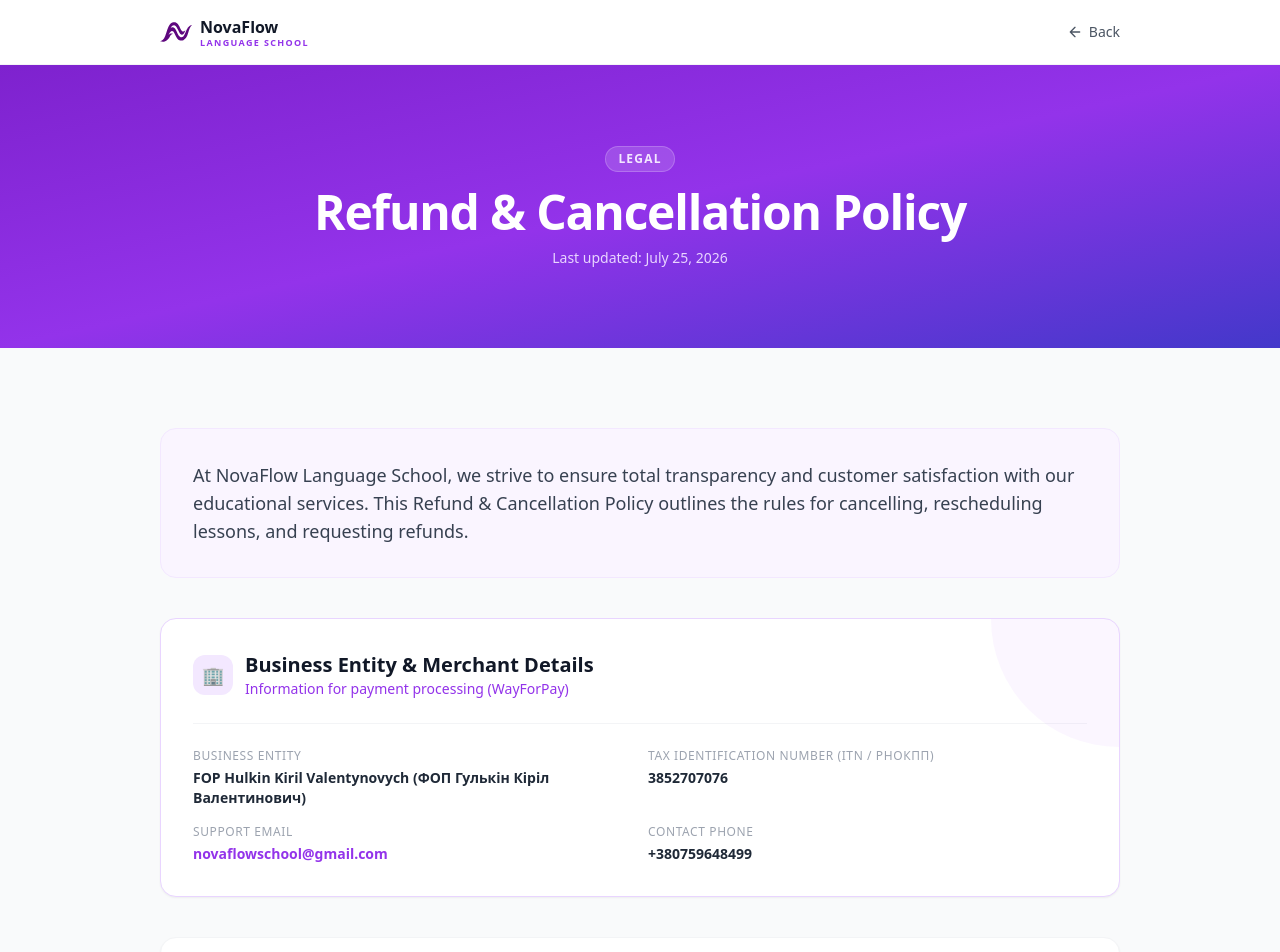
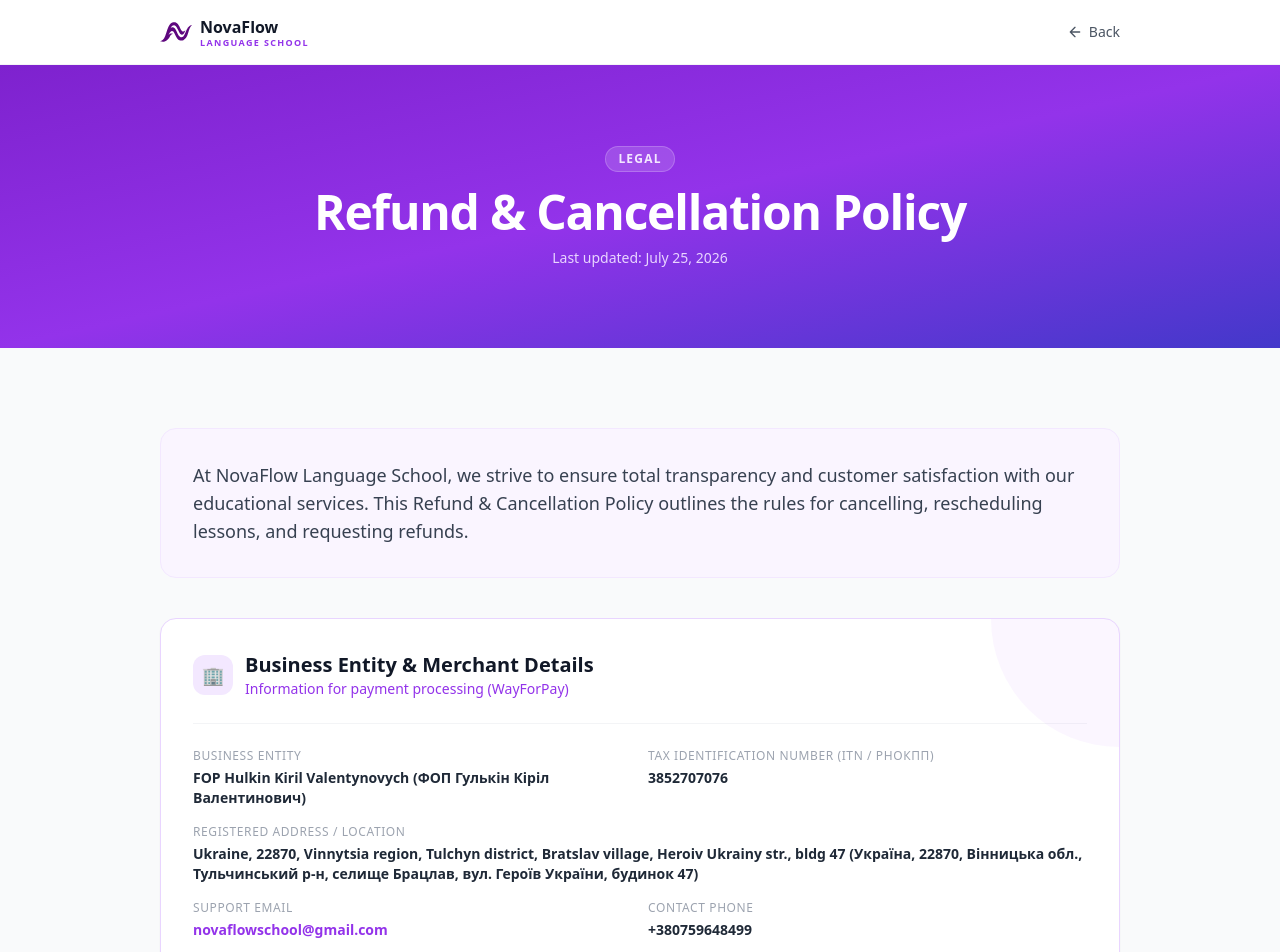
Before and after one commit to java624/NovaFlow, a Next.js app: page /refund-policy in a window 1280 px wide. Shown: the top 952 px of the page. Built offline with nearby package versions, Linux system fonts and the light colour scheme.

Commit message:
Please provide the diff or description of the changes you have made so I can generate the commit message for you.

```diff
--- a/src/app/refund-policy/page.tsx
+++ b/src/app/refund-policy/page.tsx
@@ -16,6 +16,8 @@ const content = {
       subtitle: 'Information for payment processing (WayForPay)',
       nameLabel: 'Business Entity',
       nameVal: 'FOP Hulkin Kiril Valentynovych (ФОП Гулькін Кіріл Валентинович)',
+      addressLabel: 'Registered Address / Location',
+      addressVal: 'Ukraine, 22870, Vinnytsia region, Tulchyn district, Bratslav village, Heroiv Ukrainy str., bldg 47 (Україна, 22870, Вінницька обл., Тульчинський р-н, селище Брацлав, вул. Героїв України, будинок 47)',
       taxLabel: 'Tax Identification Number (ITN / РНОКПП)',
       taxVal: '3852707076',
       emailLabel: 'Support Email',
@@ -67,6 +69,8 @@ const content = {
       subtitle: 'Інформація для платіжної системи (WayForPay)',
       nameLabel: 'Суб\'єкт господарювання',
       nameVal: 'ФОП Гулькін Кіріл Валентинович',
+      addressLabel: 'Місцезнаходження фізичної особи-підприємця',
+      addressVal: 'Україна, 22870, Вінницька обл., Тульчинський р-н, селище Брацлав, вул. Героїв України, будинок 47',
       taxLabel: 'ІПН / РНОКПП',
       taxVal: '3852707076',
       emailLabel: 'Email підтримки',
@@ -118,6 +122,8 @@ const content = {
       subtitle: 'Informationen für die Zahlungsabwicklung (WayForPay)',
       nameLabel: 'Unternehmen',
       nameVal: 'FOP Hulkin Kiril Valentynovych (ФОП Гулькін Кіріл Валентинович)',
+      addressLabel: 'Sitz des Einzelunternehmers (Adresse)',
+      addressVal: 'Ukraine, 22870, Region Winnyzja, Rayon Tultschyn, Siedlung Bratslaw, Herojiw-Ukrajiny-Str., Haus 47 (Україна, 22870, Вінницька обл., Тульчинський р-н, селище Брацлав, вул. Героїв України, будинок 47)',
       taxLabel: 'Steuernummer (ITN / РНОКПП)',
       taxVal: '3852707076',
       emailLabel: 'Support-E-Mail',
@@ -234,6 +240,12 @@ export default function RefundPolicyPage() {
               </span>
               <span className="font-semibold text-gray-800">{data.entityCard.taxVal}</span>
             </div>
+            <div className="sm:col-span-2">
+              <span className="block text-xs font-medium text-gray-400 uppercase tracking-wider mb-1">
+                {data.entityCard.addressLabel}
+              </span>
+              <span className="font-semibold text-gray-800">{data.entityCard.addressVal}</span>
+            </div>
             <div>
               <span className="block text-xs font-medium text-gray-400 uppercase tracking-wider mb-1">
                 {data.entityCard.emailLabel}
```
